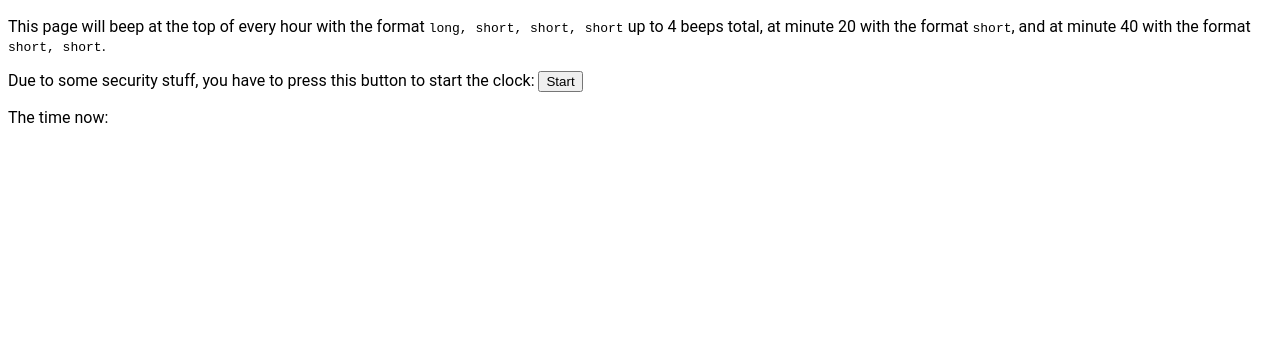
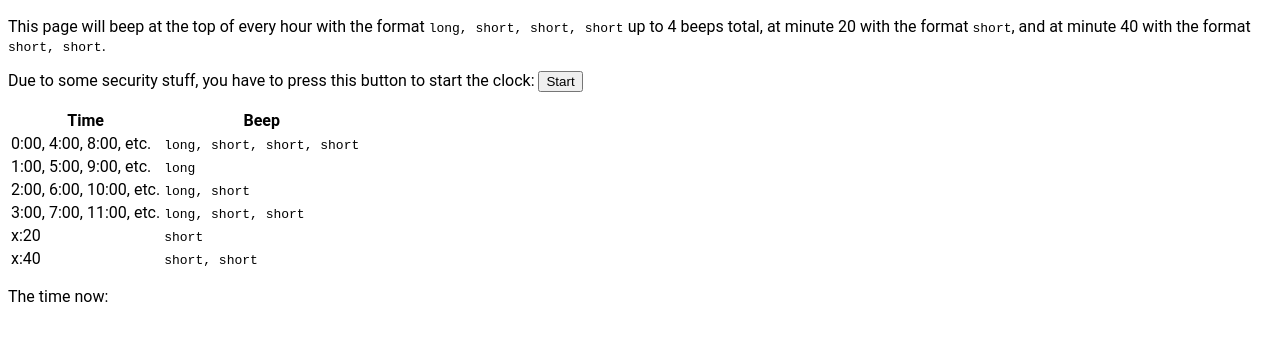
Before and after one commit to jkoop/passive-audible-clock, a plain HTML site: page index.html in a window 1280 px wide. Shown: the part 138-478 px from the top of the page. Drawn offline with Linux system fonts and the light colour scheme.

Commit message:
added time table

```diff
--- a/index.html
+++ b/index.html
@@ -30,6 +30,41 @@
         <button id="start-button" onclick="start()">Start</button>
     </p>
 
+    <table>
+        <thead>
+            <tr>
+                <th>Time</th>
+                <th>Beep</th>
+            </tr>
+        </thead>
+        <tbody>
+            <tr>
+                <td>0:00, 4:00, 8:00, etc.</td>
+                <td><code>long, short, short, short</code></td>
+            </tr>
+            <tr>
+                <td>1:00, 5:00, 9:00, etc.</td>
+                <td><code>long</code></td>
+            </tr>
+            <tr>
+                <td>2:00, 6:00, 10:00, etc.</td>
+                <td><code>long, short</code></td>
+            </tr>
+            <tr>
+                <td>3:00, 7:00, 11:00, etc.</td>
+                <td><code>long, short, short</code></td>
+            </tr>
+            <tr>
+                <td>x:20</td>
+                <td><code>short</code></td>
+            </tr>
+            <tr>
+                <td>x:40</td>
+                <td><code>short, short</code></td>
+            </tr>
+        </tbody>
+    </table>
+
     <p>
         The time now: <span id="time"></span>
     </p>
```
